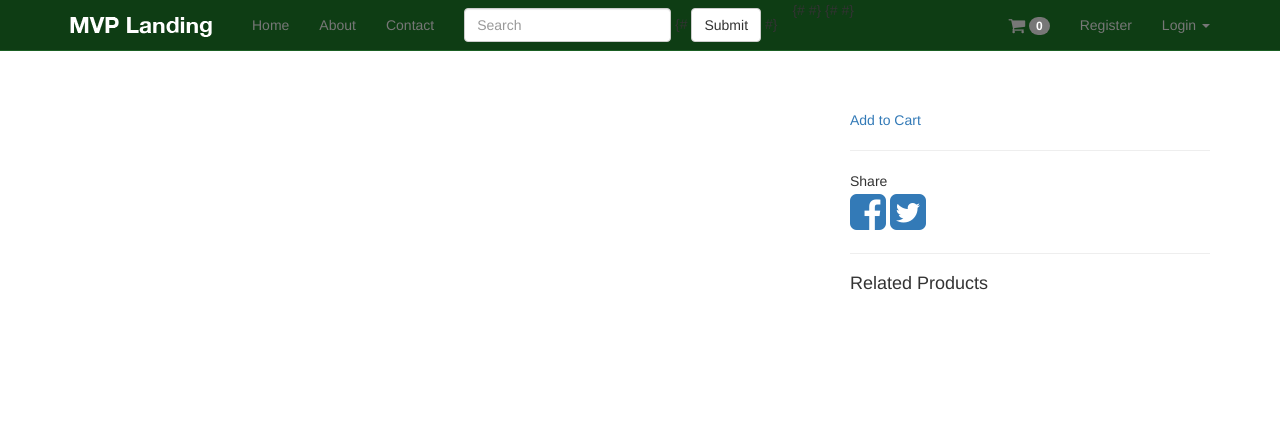
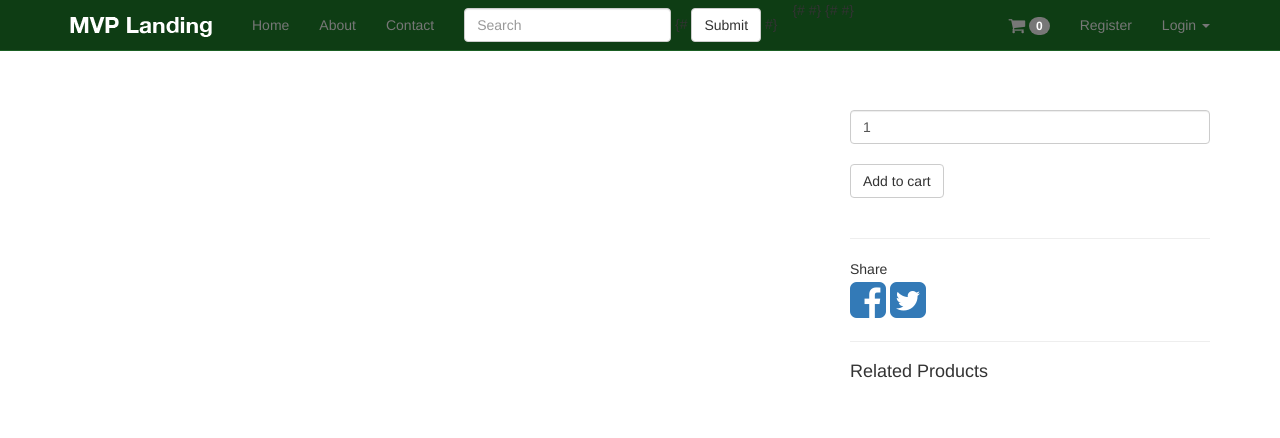
Before and after one commit to horrormyth/Django-Ecommerce, a Django app: template products/templates/products/product_detail.html in a window 1280 px wide. Shown: the top 438 px of the page. Run offline with Django 3.2, Linux system fonts and the light colour scheme; the template is opened without the code that fills it, so the values that code supplies are empty; some libraries are stand-ins or nearby versions.

Commit message:
Add add to card functionality in product detail view

```diff
--- a/products/templates/products/product_detail.html
+++ b/products/templates/products/product_detail.html
@@ -47,18 +47,19 @@
 
     <!-- Product Sidebar -->
     <div class='col-sm-4'>
-
-            {#<h3 id='price'>{{ object.price }}</h3>#}
+        <form method="GET" action="{% url 'cart' %}">
             {% if object.variation_set.count > 1 %}
                 <h3 id='price'>{{ object.variation_set.first.price }}</h3>
-                <select class='form-control variation_select'>
+                <select name="item" class='form-control variation_select'>
                     {% for vari_obj in object.variation_set.all %}
                         <!-- <option data-img="http://www.spirit1059.com/pics/Feeds/Articles/2015611/118317/Beach.jpg" data-price="{{ vari_obj.price }}" value="{{ vari_obj.id }}">{{ vari_obj }}</option> -->
-                        <option data-sale-price="{{ vari_obj.sale_price }}" data-price="{{ vari_obj.price }}"
+                        <option data-sale-price="{{ vari_obj.sale_price }}"
+                                data-price="{{ vari_obj.price }}"
                                 value="{{ vari_obj.id }}">{{ vari_obj }}</option>
                     {% endfor %}
                 </select>
             {% else %}
+                <input type="hidden" , name="item" value="{{ object.variation_set.first.id }}"/>
                 <h3 id='price'>{% if object.variation_set.first.sale_price %}
                     {{ object.variation_set.first.sale_price }}
                     <small class="og-price"> {{ object.variation_set.first.price }}</small>
@@ -68,8 +69,10 @@
                 </h3>
             {% endif %}
         <br/>
-            <a href="#">Add to Cart</a>
-
+        <input class="form-control" type="number" name="quantity" value="1">
+            <br/>
+            <input type="submit" value="Add to cart" class="btn btn-default" href="{% url 'cart' %}">
+        </form>
 
         <br/>
         <hr/>
@@ -88,7 +91,7 @@
         <div class="row">
             {% for product in related %}
                 <div class="col-xs-6">
-                        {% include 'products/product_thumnail.html' with product=product price='True'%}
+                    {% include 'products/product_thumnail.html' with product=product price='True' %}
                 </div>
                 {% cycle '' '</div><div class="row">' %}
             {% endfor %}
```
Also changed, not shown: carts/views.py (+8 -0 lines). Lines whose indentation alone changed are shown as unchanged.
